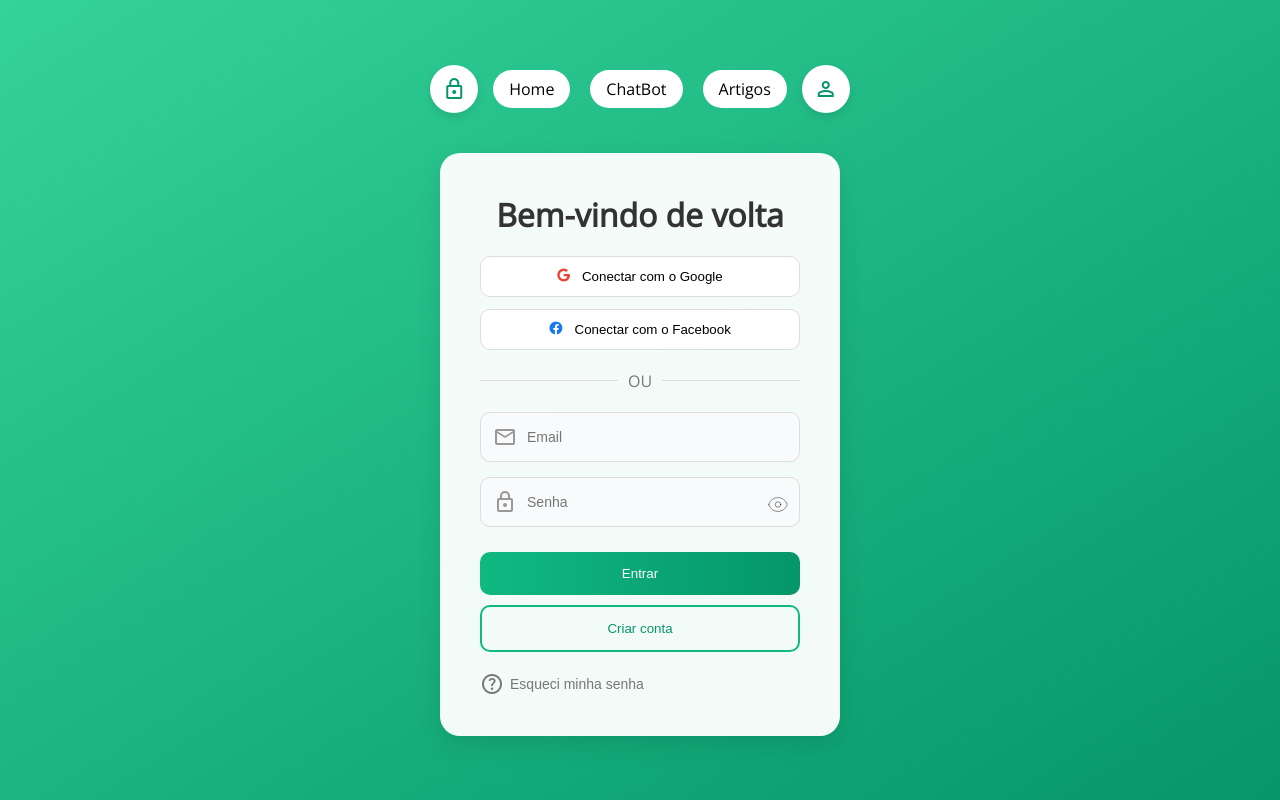
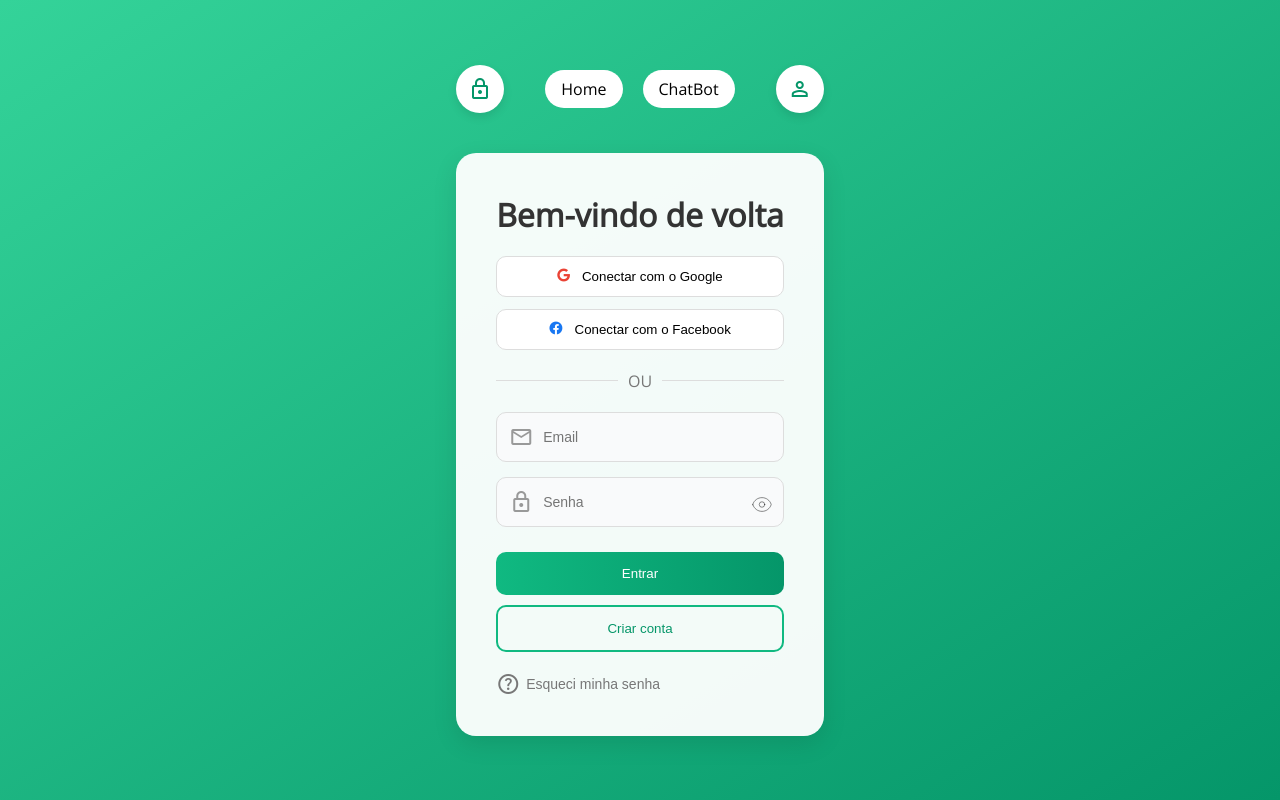
Before and after one commit to eduardogomesDev21/NutriNow_Lab_Engenharia_Software, an Angular app in the folder Prot_TG_FrontEnd/: page /login in a window 1280 px wide. Built offline with nearby package versions, Linux system fonts and the light colour scheme.

Commit message:
Adicionei routerlink nos botões e mexi no css

```diff
--- a/Prot_TG_FrontEnd/src/app/cadastro/cadastro.component.html
+++ b/Prot_TG_FrontEnd/src/app/cadastro/cadastro.component.html
@@ -1,14 +1,14 @@
-
 <div class="cadastro-container">
   <header class="cadastro-header">
     <div class="logo">
       <img src="assets/nutrinow-logo.svg" alt="NutriNow Logo">
     </div>
+
     <nav class="menu">
-      <a href="#">Home</a>
-      <a href="#">ChatBot</a>
-      <a href="#">Artigos</a>
+      <a routerLink="/home">Home</a>
+      <a routerLink="/chatbot">ChatBot</a>
     </nav>
+
     <div class="perfil">
       <img src="assets/user-icon.svg" alt="Perfil">
     </div>
@@ -50,31 +50,30 @@
       <div class="input-wrapper">
         <label style="margin-left: 10px">Senha</label>
         <input [type]="showPassword ? 'text' : 'password'" placeholder="Crie uma senha" [(ngModel)]="usuario.senha"
-          name="senha" required>
+               name="senha" required>
         <button type="button" class="toggle-btn" (click)="togglePassword()">
-          <!-- Olho aberto -->
           <svg *ngIf="!showPassword" xmlns="http://www.w3.org/2000/svg" class="icon" fill="none" viewBox="0 0 24 24"
-            stroke="currentColor">
+               stroke="currentColor">
             <path stroke-linecap="round" stroke-linejoin="round"
-              d="M2.036 12.322a1.012 1.012 0 0 1 0-.639C3.423 7.51 7.36 4.5 12 4.5c4.638 0 8.573 3.007 9.963 7.178.07.207.07.431 0 .639C20.577 16.49 16.64 19.5 12 19.5c-4.638 0-8.573-3.007-9.963-7.178Z" />
+                  d="M2.036 12.322a1.012 1.012 0 0 1 0-.639C3.423 7.51 7.36 4.5 12 4.5c4.638 0 8.573 3.007 9.963 7.178.07.207.07.431 0 .639C20.577 16.49 16.64 19.5 12 19.5c-4.638 0-8.573-3.007-9.963-7.178Z" />
             <path stroke-linecap="round" stroke-linejoin="round" d="M15 12a3 3 0 1 1-6 0 3 3 0 0 1 6 0Z" />
           </svg>
 
-          <!-- Olho fechado -->
           <svg *ngIf="showPassword" xmlns="http://www.w3.org/2000/svg" class="icon" fill="none" viewBox="0 0 24 24"
-            stroke="currentColor">
+               stroke="currentColor">
             <path stroke-linecap="round" stroke-linejoin="round"
-              d="M3.98 8.223A10.477 10.477 0 0 0 1.934 12C3.226 16.338 7.244 19.5 12 19.5c.993 0 1.953-.138 2.863-.395M6.228 6.228A10.451 10.451 0 0 1 12 4.5c4.756 0 8.773 3.162 10.065 7.498a10.522 10.522 0 0 1-4.293 5.774M6.228 6.228 3 3m3.228 3.228 3.65 3.65m7.894 7.894L21 21m-3.228-3.228-3.65-3.65m0 0a3 3 0 1 0-4.243-4.243m4.242 4.242L9.88 9.88" />
+                  d="M3.98 8.223A10.477 10.477 0 0 0 1.934 12C3.226 16.338 7.244 19.5 12 19.5c.993 0 1.953-.138 2.863-.395M6.228 6.228A10.451 10.451 0 0 1 12 4.5c4.756 0 8.773 3.162 10.065 7.498a10.522 10.522 0 0 1-4.293 5.774M6.228 6.228 3 3m3.228 3.228 3.65 3.65m7.894 7.894L21 21m-3.228-3.228-3.65-3.65m0 0a3 3 0 1 0-4.243-4.243m4.242 4.242L9.88 9.88" />
           </svg>
         </button>
       </div>
 
       <div class="buttons">
         <button type="submit" class="btn-primary" [disabled]="form.invalid">Criar Conta</button>
-        <button type="button" class="btn-secondary">Voltar</button>
+        <button type="button" class="btn-secondary" (click)="voltar()">Voltar</button>
       </div>
+
       <p class="login-link">
-        Já possui uma conta? <a href="#">Entrar agora</a>
+        Já possui uma conta? <a routerLink="/login">Entrar agora</a>
       </p>
     </form>
 
--- a/Prot_TG_FrontEnd/src/app/esqueci-senha/esqueci-senha.component.css
+++ b/Prot_TG_FrontEnd/src/app/esqueci-senha/esqueci-senha.component.css
@@ -43,11 +43,18 @@
   cursor: pointer;
   box-shadow: 0 4px 10px rgba(0,0,0,0.1);
   transition: transform 0.2s, box-shadow 0.2s;
+  text-decoration: none;
 }
 
 .icon-btn:hover {
   transform: scale(1.05);
   box-shadow: 0 6px 15px rgba(0,0,0,0.2);
+}
+
+/* Remove sublinhado e mantém cor dos links nos botões */
+a.icon-btn {
+  text-decoration: none;
+  color: inherit;
 }
 
 /* Menu */
@@ -63,6 +70,8 @@
   font-weight: 500;
   cursor: pointer;
   transition: background 0.3s;
+  text-decoration: none;
+  color: #059669;
 }
 
 .menu-btn:hover {
@@ -164,7 +173,7 @@
   font-size: 14px;
 }
 
-  /* Esqueci a senha */
+/* Ocultar botão de "esqueci senha" neste componente */
 .forgot-pass {
-    display: none; /* não precisamos desse botão no componente de esqueci senha */
+  display: none;
 }
--- a/Prot_TG_FrontEnd/src/app/esqueci-senha/esqueci-senha.component.html
+++ b/Prot_TG_FrontEnd/src/app/esqueci-senha/esqueci-senha.component.html
@@ -1,14 +1,17 @@
 <div class="login-container">
   <header class="login-header">
-    <button class="icon-btn" style="margin-right: 15px"><i class="material-symbols-outlined">lock</i></button>
+    <button class="icon-btn" style="margin-right: 15px">
+      <i class="material-symbols-outlined">lock</i>
+    </button>
 
     <nav class="menu">
       <a routerLink="/home" class="menu-btn">Home</a>
       <a routerLink="/chatbot" class="menu-btn">ChatBot</a>
-      <a routerLink="/artigos" class="menu-btn">Artigos</a>
     </nav>
 
-    <button class="icon-btn" style="margin-left: 15px"><i class="material-symbols-outlined">person</i></button>
+    <a class="icon-btn" style="margin-left: 15px" routerLink="/cadastro">
+      <i class="material-symbols-outlined">person</i>
+    </a>
   </header>
 
   <main class="login-card">
@@ -27,8 +30,13 @@
         />
       </div>
 
-      <button type="submit" class="btn-primary" [disabled]="form.invalid">Enviar link de redefinição</button>
-      <button type="button" class="btn-secondary" routerLink="/login">Voltar para login</button>
+      <button type="submit" class="btn-primary" [disabled]="form.invalid">
+        Enviar link de redefinição
+      </button>
+
+      <button type="button" class="btn-secondary" routerLink="/login">
+        Voltar para login
+      </button>
     </form>
 
     <p *ngIf="mensagem" class="mensagem-sucesso">{{ mensagem }}</p>
--- a/Prot_TG_FrontEnd/src/app/home/home.component.html
+++ b/Prot_TG_FrontEnd/src/app/home/home.component.html
@@ -116,7 +116,7 @@
                 --tw-contain-layout: ;
                 --tw-contain-paint: ;
                 --tw-contain-style: ;
-            } /*! tailwindcss v3.4.17 | MIT License | https://tailwindcss.com*/
+            }
             *,
             :after,
             :before {
@@ -232,42 +232,55 @@
             button,
             select {
                 text-transform: none;
-            }
             button,
             input:where([type="button"]),
             input:where([type="reset"]),
             input:where([type="submit"]) {
+                appearance: button;
                 -webkit-appearance: button;
+                -moz-appearance: button;
                 background-color: transparent;
                 background-image: none;
+                }
             }
+
             :-moz-focusring {
                 outline: auto;
             }
+
             :-moz-ui-invalid {
                 box-shadow: none;
             }
+
             progress {
                 vertical-align: baseline;
             }
+
             ::-webkit-inner-spin-button,
             ::-webkit-outer-spin-button {
                 height: auto;
             }
+
             [type="search"] {
+                appearance: textfield;
                 -webkit-appearance: textfield;
                 outline-offset: -2px;
             }
+
             ::-webkit-search-decoration {
                 -webkit-appearance: none;
             }
+
             ::-webkit-file-upload-button {
+                appearance: button;
                 -webkit-appearance: button;
                 font: inherit;
             }
+
             summary {
                 display: list-item;
             }
+
             blockquote,
             dd,
             dl,
@@ -283,13 +296,16 @@
             pre {
                 margin: 0;
             }
+
             fieldset {
                 margin: 0;
             }
+
             fieldset,
             legend {
                 padding: 0;
             }
+
             menu,
             ol,
             ul {
@@ -297,24 +313,30 @@
                 margin: 0;
                 padding: 0;
             }
+
             dialog {
                 padding: 0;
             }
+
             textarea {
                 resize: vertical;
             }
+
             input::placeholder,
             textarea::placeholder {
                 color: #9ca3af;
                 opacity: 1;
             }
+
             [role="button"],
             button {
                 cursor: pointer;
             }
+
             :disabled {
                 cursor: default;
             }
+
             audio,
             canvas,
             embed,
@@ -324,7 +346,6 @@
             svg,
             video {
                 display: block;
-                vertical-align: middle;
             }
             img,
             video {
@@ -652,38 +673,38 @@
                 <header
                     class="flex justify-between items-center bg-gradient-to-r from-teal-600 to-teal-500 p-4 text-white shadow-md"
                 >
-                    <div class="flex items-center">
+                    <a routerLink="/login" class="flex items-center no-underline">
                         <div
                             class="w-10 h-10 bg-white rounded-full flex items-center justify-center shadow-sm transition-transform hover:scale-110"
                         >
                             <img src="https://img.icons8.com/color/48/000000/home.png" alt="Home" class="w-6 h-6" />
                         </div>
-                    </div>
+                    </a>
+
                     <div class="flex space-x-4">
                         <button
+                            routerLink="/home"
                             class="bg-white text-teal-600 px-6 py-2 rounded-lg text-sm font-medium shadow-sm transition-all hover:bg-teal-50 hover:shadow"
                         >
                             Home
                         </button>
 
                         <button
-                            class="bg-white text-teal-600 px-6 py-2 rounded-lg text-sm font-medium shadow-sm transition-all hover:bg-teal-50 hover:shadow "
+                            routerLink="/chatbot"
+                            class="bg-white text-teal-600 px-6 py-2 rounded-lg text-sm font-medium shadow-sm transition-all hover:bg-teal-50 hover:shadow"
                         >
                             Chatbot
                         </button>
-                        <button
-                            class="bg-white text-teal-600 px-6 py-2 rounded-lg text-sm font-medium shadow-sm transition-all hover:bg-teal-50 hover:shadow"
-                        >
-                            Artigos
-                        </button>
+
                     </div>
-                    <div class="flex items-center">
+                    <a routerLink="/cadastro" class="flex items-center no-underline">
                         <div
-                            class="w-10 h-10 bg-white rounded-full flex items-center justify-center shadow-sm cursor-pointer transition-transform hover:scale-110"
+                            class="w-10 h-10 bg-white rounded-full flex items-center justify-center shadow-sm transition-transform hover:scale-110"
                         >
                             <span class="material-symbols-outlined text-teal-500">person</span>
                         </div>
-                    </div>
+                    </a>
+
                 </header>
                 <section class="bg-white p-6 flex flex-col items-center shadow-sm">
                     <div class="flex items-center mb-3">
--- a/Prot_TG_FrontEnd/src/app/home/home.component.ts
+++ b/Prot_TG_FrontEnd/src/app/home/home.component.ts
@@ -1,11 +1,12 @@
 import { Component } from '@angular/core';
+import { RouterModule, Router } from '@angular/router';
 
 @Component({
   selector: 'app-home',
   standalone: true,
-  imports: [],
+  imports: [RouterModule],
   templateUrl: './home.component.html',
-  styleUrl: './home.component.css'
+  styleUrls: ['./home.component.css']
 })
 export class HomeComponent {
 
--- a/Prot_TG_FrontEnd/src/app/login/login.component.css
+++ b/Prot_TG_FrontEnd/src/app/login/login.component.css
@@ -43,6 +43,7 @@ body {
   cursor: pointer;
   box-shadow: 0 4px 10px rgba(0,0,0,0.1);
   transition: transform 0.2s, box-shadow 0.2s;
+  text-decoration: none; /* Para que se routerLink for link, não fique sublinhado */
 }
 
 .icon-btn:hover {
@@ -56,17 +57,29 @@ body {
   gap: 20px;
 }
 
+/* Estilo para links do menu */
 .menu-btn {
   background: #fff;
   border-radius: 20px;
   padding: 8px 16px;
   font-weight: 500;
   cursor: pointer;
-  transition: background 0.3s;
+  transition: background 0.3s, color 0.3s;
+  color: inherit;
+  text-decoration: none; /* Remove sublinhado */
+  border: none;
+  display: flex;
+  align-items: center;
 }
 
+/* Remove o foco azul e underline padrão */
+.menu-btn:focus,
+.menu-btn:active,
 .menu-btn:hover {
   background: #d1fae5;
+  color: inherit;
+  text-decoration: none;
+  outline: none;
 }
 
 /* Card de login */
@@ -210,6 +223,7 @@ body {
   color: #059669;
 }
 
+/* Botão para mostrar/ocultar senha */
 .toggle-btn {
   position: absolute;
   right: 10px;
--- a/Prot_TG_FrontEnd/src/app/login/login.component.html
+++ b/Prot_TG_FrontEnd/src/app/login/login.component.html
@@ -1,14 +1,17 @@
 <div class="login-container">
   <header class="login-header">
-    <button class="icon-btn" style="margin-right: 15px"><i class="material-symbols-outlined">lock</i></button>
+    <button class="icon-btn" style="margin-right: 15px">
+      <i class="material-symbols-outlined">lock</i>
+    </button>
 
     <nav class="menu">
       <a routerLink="/home" class="menu-btn">Home</a>
       <a routerLink="/chatbot" class="menu-btn">ChatBot</a>
-      <a routerLink="/artigos" class="menu-btn">Artigos</a>
     </nav>
 
-    <button class="icon-btn" style="margin-left: 15px"><i class="material-symbols-outlined" >person</i></button>
+    <button class="icon-btn" style="margin-left: 15px" routerLink="/cadastro">
+      <i class="material-symbols-outlined">person</i>
+    </button>
   </header>
 
   <main class="login-card">
@@ -32,21 +35,38 @@
 
       <div class="input-group">
         <i class="material-symbols-outlined">lock</i>
-        <input [type]="showPassword ? 'text' : 'password'" type="password" placeholder="Senha" [(ngModel)]="credenciais.senha" name="senha" required />
+        <input
+          [type]="showPassword ? 'text' : 'password'"
+          placeholder="Senha"
+          [(ngModel)]="credenciais.senha"
+          name="senha"
+          required
+        />
         <button type="button" class="toggle-btn" (click)="togglePassword()">
-          <!-- Olho aberto -->
-          <svg *ngIf="!showPassword" xmlns="http://www.w3.org/2000/svg" class="icon" fill="none" viewBox="0 0 24 24"
-            stroke="currentColor">
-            <path stroke-linecap="round" stroke-linejoin="round"
-              d="M2.036 12.322a1.012 1.012 0 0 1 0-.639C3.423 7.51 7.36 4.5 12 4.5c4.638 0 8.573 3.007 9.963 7.178.07.207.07.431 0 .639C20.577 16.49 16.64 19.5 12 19.5c-4.638 0-8.573-3.007-9.963-7.178Z" />
+          <svg *ngIf="!showPassword" xmlns="http://www.w3.org/2000/svg" class="icon" fill="none" viewBox="0 0 24 24" stroke="currentColor">
+            <path
+              stroke-linecap="round"
+              stroke-linejoin="round"
+              d="M2.036 12.322a1.012 1.012 0 0 1 0-.639C3.423 7.51 7.36 4.5
+                     12 4.5c4.638 0 8.573 3.007 9.963 7.178.07.207.07.431
+                     0 .639C20.577 16.49 16.64 19.5 12 19.5c-4.638 0-8.573-3.007-9.963-7.178Z"
+            />
             <path stroke-linecap="round" stroke-linejoin="round" d="M15 12a3 3 0 1 1-6 0 3 3 0 0 1 6 0Z" />
           </svg>
 
-          <!-- Olho fechado -->
-          <svg *ngIf="showPassword" xmlns="http://www.w3.org/2000/svg" class="icon" fill="none" viewBox="0 0 24 24"
-            stroke="currentColor">
-            <path stroke-linecap="round" stroke-linejoin="round"
-              d="M3.98 8.223A10.477 10.477 0 0 0 1.934 12C3.226 16.338 7.244 19.5 12 19.5c.993 0 1.953-.138 2.863-.395M6.228 6.228A10.451 10.451 0 0 1 12 4.5c4.756 0 8.773 3.162 10.065 7.498a10.522 10.522 0 0 1-4.293 5.774M6.228 6.228 3 3m3.228 3.228 3.65 3.65m7.894 7.894L21 21m-3.228-3.228-3.65-3.65m0 0a3 3 0 1 0-4.243-4.243m4.242 4.242L9.88 9.88" />
+          <svg *ngIf="showPassword" xmlns="http://www.w3.org/2000/svg" class="icon" fill="none" viewBox="0 0 24 24" stroke="currentColor">
+            <path
+              stroke-linecap="round"
+              stroke-linejoin="round"
+              d="M3.98 8.223A10.477 10.477 0 0 0 1.934
+                     12C3.226 16.338 7.244 19.5 12 19.5c.993 0 1.953-.138
+                     2.863-.395M6.228 6.228A10.451 10.451 0 0 1
+                     12 4.5c4.756 0 8.773 3.162 10.065
+                     7.498a10.522 10.522 0 0 1-4.293
+                     5.774M6.228 6.228 3 3m3.228 3.228
+                     3.65 3.65m7.894 7.894L21 21m-3.228-3.228-3.65-3.65m0
+                     0a3 3 0 1 0-4.243-4.243m4.242 4.242L9.88 9.88"
+            />
           </svg>
         </button>
       </div>
@@ -55,7 +75,7 @@
       <button type="button" class="btn-secondary" routerLink="/cadastro">Criar conta</button>
     </form>
 
-    <button class="forgot-pass">
+    <button type="button" class="forgot-pass" routerLink="/esqueci-senha">
       <span class="material-symbols-outlined">help</span> Esqueci minha senha
     </button>
 
```
Also changed, not shown: Prot_TG_FrontEnd/src/app/app.component.ts (+4 -8 lines), Prot_TG_FrontEnd/src/app/app.module.ts (deleted, +0 -12 lines), Prot_TG_FrontEnd/src/app/cadastro/cadastro.component.ts (+20 -8 lines), Prot_TG_FrontEnd/src/app/esqueci-senha/esqueci-senha.component.ts (+9 -3 lines), Prot_TG_FrontEnd/src/app/login/login.component.ts (+5 -5 lines). Lines whose indentation alone changed are shown as unchanged.
